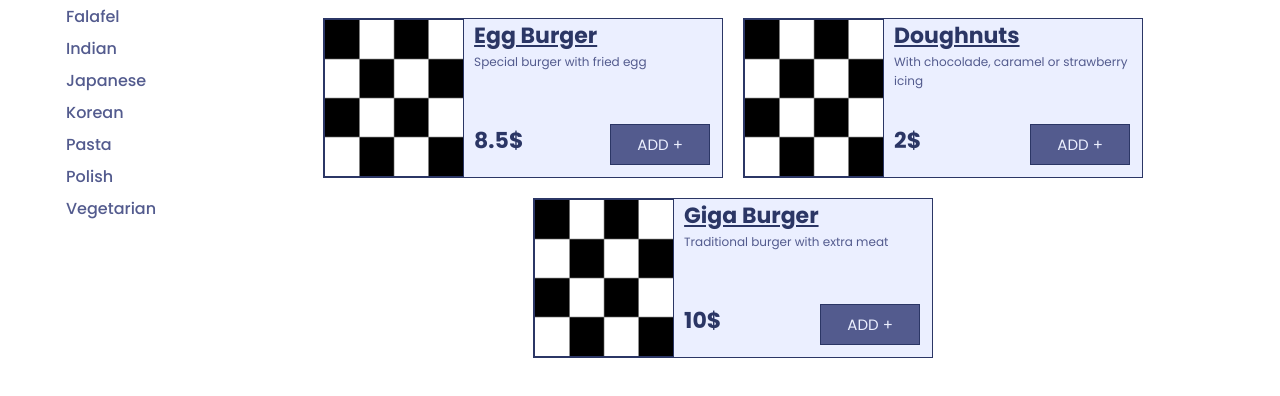
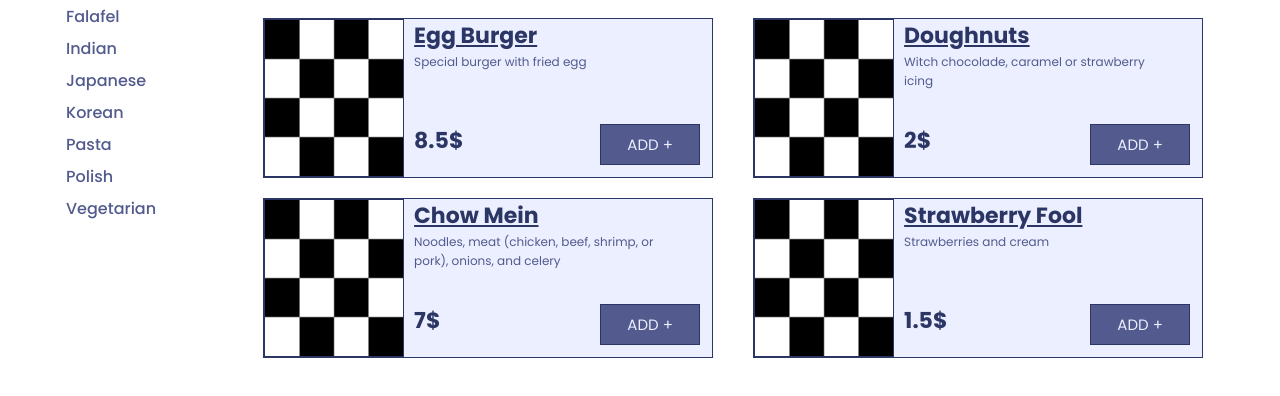
Before and after one commit to patrykmazurek66/szop-delivery, a React (Create React App) app: page / in a window 1280 px wide. Shown: the part 317-713 px from the top of the page. Built offline with nearby package versions, Linux system fonts and the light colour scheme; data requests are answered from the project's data file; a web font is replaced by a local one.

Commit message:
some fixes with cart

```diff
--- a/db.json
+++ b/db.json
@@ -19,8 +19,7 @@
       "description": "Traditional burger with extra meat",
       "price": 10,
       "img": "blank.png",
-      "category": "burgers",
-      "page": 0
+      "category": "burgers"
     },
     {
       "id": 1,
@@ -28,8 +27,7 @@
       "description": "Crispy skin duck",
       "price": 12,
       "img": "blank.png",
-      "category": "chinese",
-      "page": 0
+      "category": "chinese"
     },
     {
       "id": 2,
@@ -37,125 +35,175 @@
       "description": "Special burger with fried egg ",
       "price": 8.5,
       "img": "blank.png",
-      "category": "burgers",
-      "page": 0
+      "category": "burgers"
     },
     {
       "id": 3,
       "name": "Doughnuts",
-      "description": "With chocolade, caramel or strawberry icing",
+      "description": "Witch chocolade, caramel or strawberry icing",
       "price": 2,
       "img": "blank.png",
-      "category": "desserts",
-      "page": 0
+      "category": "desserts"
     },
     {
       "id": 4,
-      "name": "giga burger",
-      "description": "Traditional burger with extra meat",
-      "price": 10,
+      "name": "chow mein",
+      "description": "Noodles, meat (chicken, beef, shrimp, or pork), onions, and celery",
+      "price": 7,
       "img": "blank.png",
-      "category": "burgers",
-      "page": 1
+      "category": "chinese"
     },
     {
       "id": 5,
-      "name": "roasted duck",
-      "description": "Crispy skin duck",
-      "price": 12,
+      "name": "strawberry fool",
+      "description": "Strawberries and cream",
+      "price": 1.5,
       "img": "blank.png",
-      "category": "chinese",
-      "page": 1
+      "category": "desserts"
     },
     {
       "id": 6,
-      "name": "egg burger",
-      "description": "Special burger with fried egg ",
-      "price": 8.5,
+      "name": "burger",
+      "description": "Traditional burger",
+      "price": 5,
       "img": "blank.png",
-      "category": "burgers",
-      "page": 2
+      "category": "burgers"
     },
     {
       "id": 7,
-      "name": "Doughnuts",
-      "description": "With chocolade, caramel or strawberry icing",
-      "price": 2,
+      "name": "butter chicken",
+      "description": "Marinated chicken in a tomato gravy thick",
+      "price": 11.5,
       "img": "blank.png",
-      "category": "desserts",
-      "page": 2
+      "category": "indian"
     },
     {
       "id": 8,
-      "name": "giga burger",
-      "description": "Traditional burger with extra meat",
-      "price": 10,
+      "name": "falafel in tortilla",
+      "description": "Combination of falafel balls, hummus, and a mixed green salad",
+      "price": 6,
       "img": "blank.png",
-      "category": "burgers",
-      "page": 0
+      "category": "falafel"
     },
     {
       "id": 9,
-      "name": "roasted duck",
-      "description": "Crispy skin duck",
-      "price": 12,
+      "name": "kung pao chicken",
+      "description": "Diced chicken, dried chili, cucumber, and fried peanuts",
+      "price": 6,
       "img": "blank.png",
-      "category": "chinese",
-      "page": 0
+      "category": "chinese"
     },
     {
       "id": 10,
-      "name": "egg burger",
-      "description": "Special burger with fried egg ",
-      "price": 8.5,
+      "name": "falafel plate",
+      "description": "With homemade hummus and falafel, vegetables, olives, feta, tahini sauce, and pita",
+      "price": 8,
       "img": "blank.png",
-      "category": "burgers",
-      "page": 0
+      "category": "falafel"
     },
     {
       "id": 11,
-      "name": "Doughnuts",
-      "description": "With chocolade, caramel or strawberry icing",
-      "price": 2,
+      "name": "curry",
+      "description": "Curry with tofu or chicken",
+      "price": 9,
       "img": "blank.png",
-      "category": "desserts",
-      "page": 0
+      "category": "indian"
     },
     {
       "id": 12,
-      "name": "giga burger",
-      "description": "Traditional burger with extra meat",
+      "name": "chole bhature",
+      "description": "Spicy garbanzo bean and tomato gravy with the fluffy deep-fried flatbreads",
       "price": 10,
       "img": "blank.png",
-      "category": "burgers",
-      "page": 1
+      "category": "indian"
     },
     {
       "id": 13,
-      "name": "roasted duck",
-      "description": "Crispy skin duck",
-      "price": 12,
+      "name": "utamaki",
+      "description": "8 rolls",
+      "price": 10,
       "img": "blank.png",
-      "category": "chinese",
-      "page": 1
+      "category": "japanese"
     },
     {
       "id": 14,
-      "name": "egg burger",
-      "description": "Special burger with fried egg ",
-      "price": 8.5,
+      "name": "nigiri",
+      "description": "6 rolls",
+      "price": 10,
       "img": "blank.png",
-      "category": "burgers",
-      "page": 2
+      "category": "japanese"
     },
     {
       "id": 15,
-      "name": "Doughnuts",
-      "description": "With chocolade, caramel or strawberry icing",
-      "price": 2,
+      "name": "ikura",
+      "description": "4 rolls",
+      "price": 10,
       "img": "blank.png",
-      "category": "desserts",
-      "page": 2
+      "category": "japanese"
+    },
+    {
+      "id": 16,
+      "name": "kimchi stew",
+      "description": "With pork, kimchi, and tofu",
+      "price": 9,
+      "img": "blank.png",
+      "category": "korean"
+    },
+    {
+      "id": 17,
+      "name": "glass noodle stir fry",
+      "description": "Sweet potato starch noodles with carrots, spinach, mushrooms, and onions",
+      "price": 7,
+      "img": "blank.png",
+      "category": "korean"
+    },
+    {
+      "id": 18,
+      "name": "bibimbap",
+      "description": "Rice and mixed vegetables",
+      "price": 6.5,
+      "img": "blank.png",
+      "category": "korean"
+    },
+    {
+      "id": 19,
+      "name": "chicken parm pasta",
+      "description": "Bacon, a flavorful panko topping, an easy doctored jarred sauce",
+      "price": 7.5,
+      "img": "blank.png",
+      "category": "pasta"
+    },
+    {
+      "id": 20,
+      "name": "penne",
+      "description": "Traditional penne with parmesan",
+      "price": 10,
+      "img": "blank.png",
+      "category": "pasta"
+    },
+    {
+      "id": 21,
+      "name": "Bucatini all'Amatriciana",
+      "description": "Traditional Italian pasta",
+      "price": 8.5,
+      "img": "blank.png",
+      "category": "pasta"
+    },
+    {
+      "id": 22,
+      "name": "grilled chop",
+      "description": "Best grilled beef",
+      "price": 10,
+      "img": "blank.png",
+      "category": "polish"
+    },
+    {
+      "id": 23,
+      "name": "dumplings",
+      "description": "Traditional Polish dumplings",
+      "price": 5,
+      "img": "blank.png",
+      "category": "polish"
     }
   ]
 }
--- a/src/components/cartitem/CartItem.js
+++ b/src/components/cartitem/CartItem.js
@@ -1,8 +1,13 @@
+import { Button } from "@mui/material";
 import "./cartitem.css";
 
 export default function CartItem({ name, price, qty, refresh }) {
   const addToCart = item => {
-    item.quantity > 99 ? (item.quantity = 99) : () => {};
+    item.quantity > 99 ? (item.quantity = 99) : {};
+    if (item.quantity == 0) {
+      deleteFromCart(item.name);
+      return;
+    }
     let cart = [];
     let elements = 0;
     cart = JSON.parse(localStorage.cart ? localStorage.cart : "[]");
@@ -25,7 +30,10 @@ export default function CartItem({ name, price, qty, refresh }) {
       <p className="item-name">{name}</p>
       <div className="item-container--righ-col">
         <div className="qty-container">
-          <div className="qty-container--minus">-</div>
+          <Button variant="outlined" size="small">
+            -
+          </Button>
+
           <input
             min={0}
             max={99}
@@ -43,7 +51,9 @@ export default function CartItem({ name, price, qty, refresh }) {
               refresh();
             }}
           />
-          <div className="qty-container--plus">+</div>
+          <Button variant="outlined" size="small">
+            +
+          </Button>
         </div>
         <p className="price">{(price * qty).toFixed(2)}$</p>
         <button
--- a/src/components/product/product.css
+++ b/src/components/product/product.css
@@ -1,5 +1,5 @@
 .product-container {
-  width: 400px;
+  width: 450px;
   height: 160px;
 
   background-color: var(--main50);
--- a/src/components/products_list/ProductsList.js
+++ b/src/components/products_list/ProductsList.js
@@ -7,14 +7,14 @@ import { useEffect, useState } from "react";
 export default function ProductsList() {
   const [items, setItems] = useState([]);
   const [allItems, setAllItems] = useState([]);
-  const [itemsAmount, setItemsAmount] = useState(5);
+  const [itemsAmount, setItemsAmount] = useState(6);
   const [maxItemsAmount, setMaxItemsAmount] = useState(0);
 
   async function getAllItems() {
     const itemsArr = await axiosGetItems("http://localhost:3000/items");
     setMaxItemsAmount(itemsArr.length);
     setAllItems(itemsArr);
-    setItems(itemsArr.slice(0, 5));
+    setItems(itemsArr.slice(0, 6));
   }
 
   useEffect(() => {
@@ -32,7 +32,7 @@ export default function ProductsList() {
         <Button
           load
           onClick={() => {
-            setItemsAmount(itemsAmount + 5);
+            setItemsAmount(itemsAmount + 6);
           }}
         >
           Load more
--- a/src/components/products_list/productsList.css
+++ b/src/components/products_list/productsList.css
@@ -3,5 +3,5 @@
   flex-wrap: wrap;
   justify-content: center;
   margin: 0 20px;
-  gap: 20px;
+  gap: 20px 40px;
 }
```
